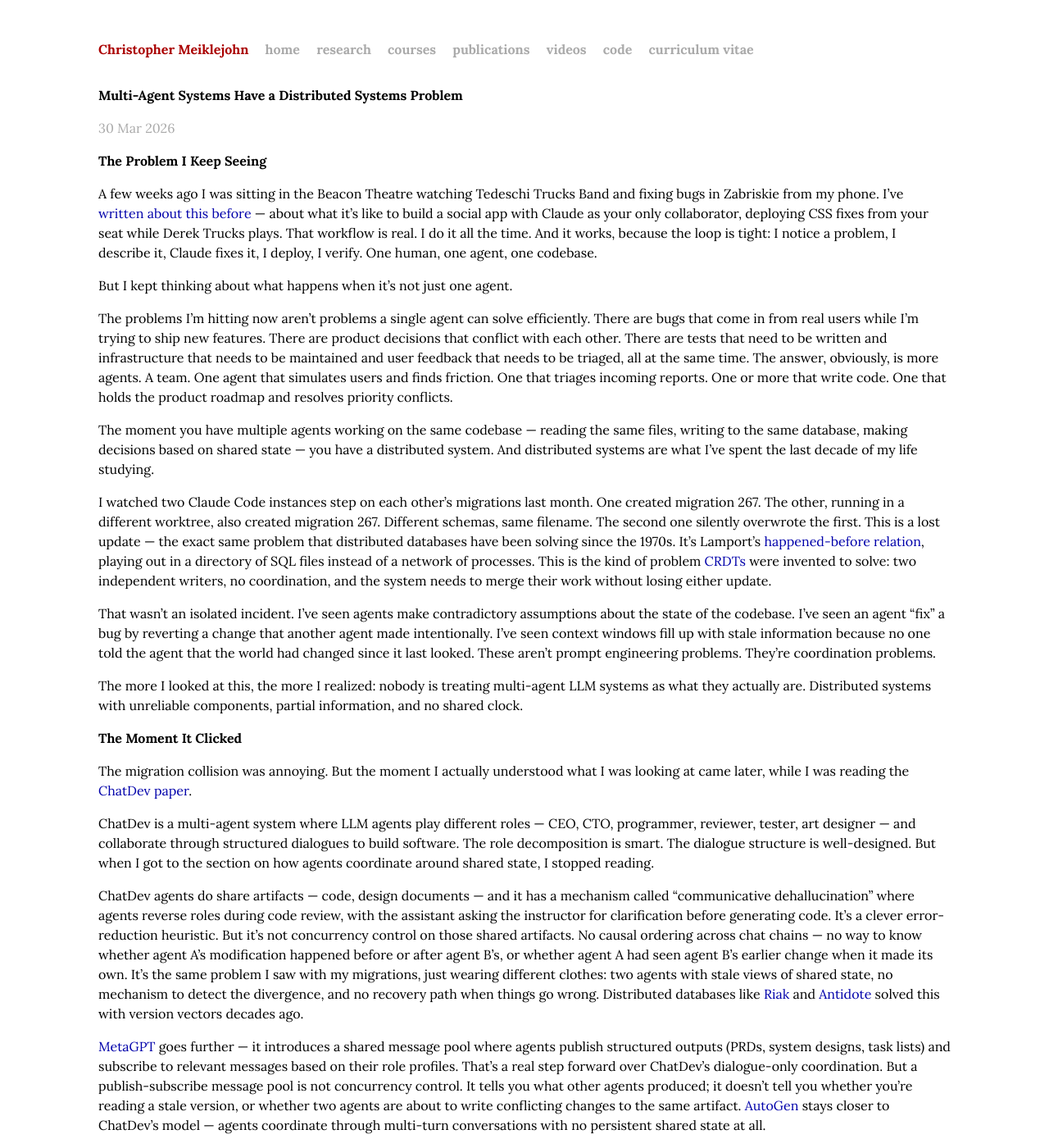
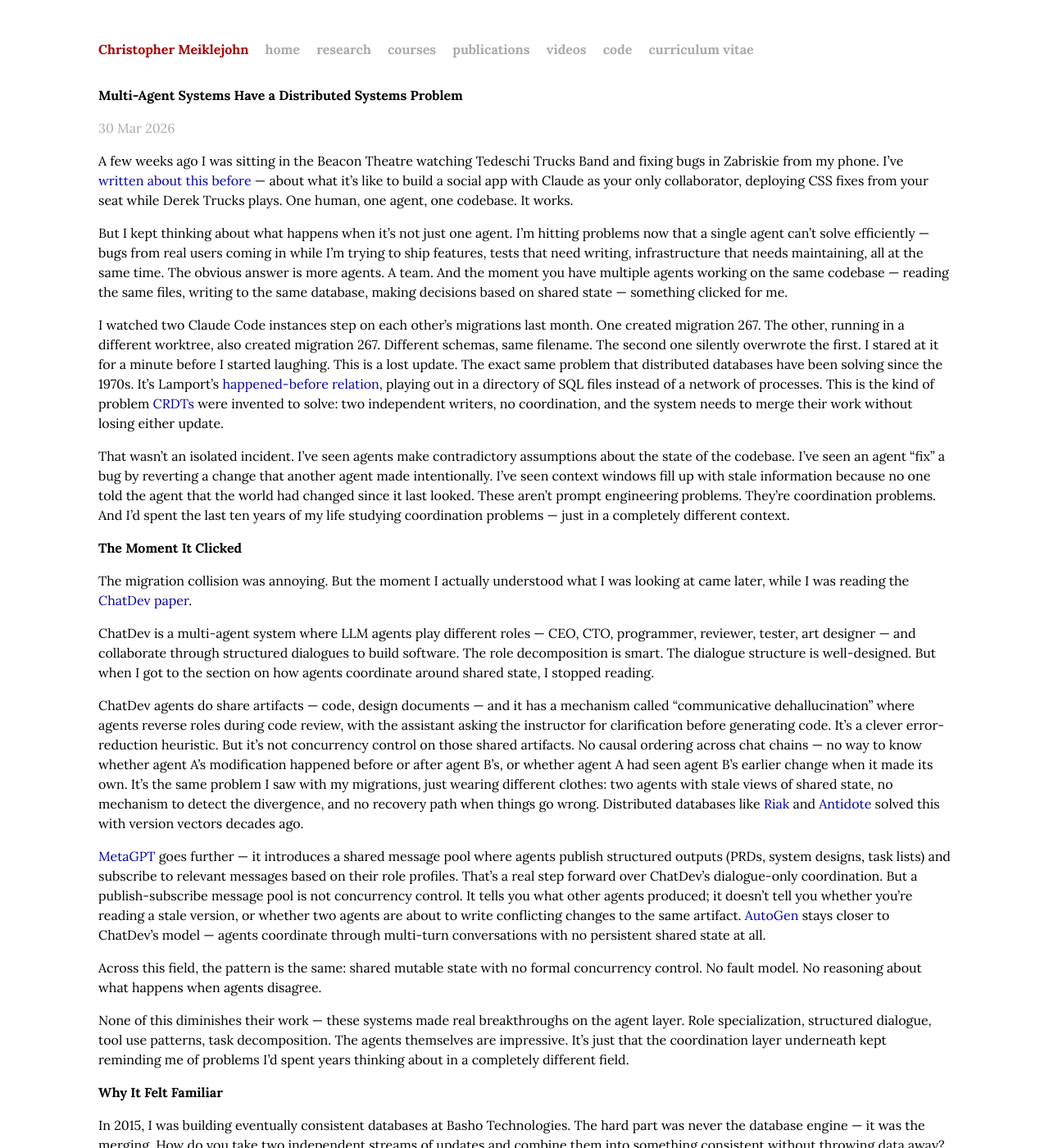
Before and after one commit to cmeiklejohn/cmeiklejohn.github.io, a Jekyll site: the page built from _posts/2026-03-30-caucus.markdown, in a window 1280 px wide and 1400 px high. Shown: the whole window at 82% size. Built offline with Jekyll 4.4.1, drawn with Linux system fonts in a browser that asks for light colours; some web fonts are replaced; some of the changed text lies outside the part shown.

Commit message:
Reframe as epiphany story, more humble and curious
- Removed section headers that sounded like a pitch deck
- "The Problem I Keep Seeing" → opens directly with the story
- "We've Seen This Before" → "Why It Felt Familiar"
- "My contribution was" → "I spent my PhD working on"
- "The thread connecting these projects is the same one I'm pulling
  on now" → "I didn't plan for any of this to be relevant to AI"
- "That's the gap" → "I'm genuinely not sure how much of it transfers"
- Closing is now curiosity ("the part I find genuinely exciting to
  think about") not assertion

https://claude.ai/code/session_018mjBVoMgWwm8eLhnnMXsGy

```diff
--- a/_posts/2026-03-30-caucus.markdown
+++ b/_posts/2026-03-30-caucus.markdown
@@ -6,21 +6,13 @@ group: ai
 categories: ai agents distributed zabriskie
 ---
 
-## The Problem I Keep Seeing
+A few weeks ago I was sitting in the Beacon Theatre watching Tedeschi Trucks Band and fixing bugs in Zabriskie from my phone. I've [written about this before](/ai/zabriskie/development/2026/03/29/the-show-is-happening-right-now-and-nothing-works.html) — about what it's like to build a social app with Claude as your only collaborator, deploying CSS fixes from your seat while Derek Trucks plays. One human, one agent, one codebase. It works.
 
-A few weeks ago I was sitting in the Beacon Theatre watching Tedeschi Trucks Band and fixing bugs in Zabriskie from my phone. I've [written about this before](/ai/zabriskie/development/2026/03/29/the-show-is-happening-right-now-and-nothing-works.html) — about what it's like to build a social app with Claude as your only collaborator, deploying CSS fixes from your seat while Derek Trucks plays. That workflow is real. I do it all the time. And it works, because the loop is tight: I notice a problem, I describe it, Claude fixes it, I deploy, I verify. One human, one agent, one codebase.
+But I kept thinking about what happens when it's not just one agent. I'm hitting problems now that a single agent can't solve efficiently — bugs from real users coming in while I'm trying to ship features, tests that need writing, infrastructure that needs maintaining, all at the same time. The obvious answer is more agents. A team. And the moment you have multiple agents working on the same codebase — reading the same files, writing to the same database, making decisions based on shared state — something clicked for me.
 
-But I kept thinking about what happens when it's not just one agent.
+I watched two Claude Code instances step on each other's migrations last month. One created migration 267. The other, running in a different worktree, also created migration 267. Different schemas, same filename. The second one silently overwrote the first. I stared at it for a minute before I started laughing. This is a lost update. The exact same problem that distributed databases have been solving since the 1970s. It's Lamport's [happened-before relation](https://lamport.azurewebsites.net/pubs/time-clocks.pdf), playing out in a directory of SQL files instead of a network of processes. This is the kind of problem [CRDTs](https://hal.inria.fr/inria-00555588) were invented to solve: two independent writers, no coordination, and the system needs to merge their work without losing either update.
 
-The problems I'm hitting now aren't problems a single agent can solve efficiently. There are bugs that come in from real users while I'm trying to ship new features. There are product decisions that conflict with each other. There are tests that need to be written and infrastructure that needs to be maintained and user feedback that needs to be triaged, all at the same time. The answer, obviously, is more agents. A team. One agent that simulates users and finds friction. One that triages incoming reports. One or more that write code. One that holds the product roadmap and resolves priority conflicts.
-
-The moment you have multiple agents working on the same codebase — reading the same files, writing to the same database, making decisions based on shared state — you have a distributed system. And distributed systems are what I've spent the last decade of my life studying.
-
-I watched two Claude Code instances step on each other's migrations last month. One created migration 267. The other, running in a different worktree, also created migration 267. Different schemas, same filename. The second one silently overwrote the first. This is a lost update — the exact same problem that distributed databases have been solving since the 1970s. It's Lamport's [happened-before relation](https://lamport.azurewebsites.net/pubs/time-clocks.pdf), playing out in a directory of SQL files instead of a network of processes. This is the kind of problem [CRDTs](https://hal.inria.fr/inria-00555588) were invented to solve: two independent writers, no coordination, and the system needs to merge their work without losing either update.
-
-That wasn't an isolated incident. I've seen agents make contradictory assumptions about the state of the codebase. I've seen an agent "fix" a bug by reverting a change that another agent made intentionally. I've seen context windows fill up with stale information because no one told the agent that the world had changed since it last looked. These aren't prompt engineering problems. They're coordination problems.
-
-The more I looked at this, the more I realized: nobody is treating multi-agent LLM systems as what they actually are. Distributed systems with unreliable components, partial information, and no shared clock.
+That wasn't an isolated incident. I've seen agents make contradictory assumptions about the state of the codebase. I've seen an agent "fix" a bug by reverting a change that another agent made intentionally. I've seen context windows fill up with stale information because no one told the agent that the world had changed since it last looked. These aren't prompt engineering problems. They're coordination problems. And I'd spent the last ten years of my life studying coordination problems — just in a completely different context.
 
 ## The Moment It Clicked
 
@@ -34,25 +26,23 @@ ChatDev agents do share artifacts — code, design documents — and it has a me
 
 Across this field, the pattern is the same: shared mutable state with no formal concurrency control. No fault model. No reasoning about what happens when agents disagree.
 
-I don't say this to diminish their work. These systems made real breakthroughs on the agent layer — role specialization, structured dialogue, tool use patterns, task decomposition. The agents themselves are impressive. But the coordination layer underneath them is exactly the problem space that distributed systems research has been working on for decades, and I kept recognizing failure modes I'd seen before.
+None of this diminishes their work — these systems made real breakthroughs on the agent layer. Role specialization, structured dialogue, tool use patterns, task decomposition. The agents themselves are impressive. It's just that the coordination layer underneath kept reminding me of problems I'd spent years thinking about in a completely different field.
 
-## We've Seen This Before
-
-The reason I recognize these problems is that I spent a decade working on them in a different context.
+## Why It Felt Familiar
 
 In 2015, I was building eventually consistent databases at Basho Technologies. The hard part was never the database engine — it was the merging. How do you take two independent streams of updates and combine them into something consistent without throwing data away?
 
 That question spawned an entire research program. The foundational work on Conflict-Free Replicated Data Types by [Shapiro et al.](https://hal.inria.fr/inria-00555588) showed that certain data structures are mathematically guaranteed to merge correctly regardless of the order updates arrive or whether the network partitions — no consensus protocol, no leader election, no locking. The EU's [SyncFree project](https://syncfree.lip6.fr) built on that foundation, bringing together researchers across Europe to make CRDTs practical for large-scale systems — producing [Antidote](https://www.antidotedb.eu/), a CRDT-native database, and a body of work on [highly available transactions](https://haslab.wordpress.com/2015/07/07/antidote-the-cure-for-your-cloud-database/) over replicated state.
 
-[Lasp](https://arxiv.org/abs/1510.07191), which I worked on during my PhD, took the CRDT thinking a step further: instead of just using CRDTs as data structures, Lasp made them the basis for coordination-free distributed programming. Programs in Lasp computed over CRDTs directly — maps, filters, folds — so the entire application inherited their convergence guarantees. As part of SyncFree's partnership with [Rovio Entertainment](https://www.rovio.com/), we demonstrated that CRDTs could be used at scale in controlled experiments with real outcomes, running Lasp on over 1,000 nodes on AWS — at the time, one of the largest CRDT deployments in academic research. It ended up in LoJack's stolen car recovery service across South America. That work received the PPDP 10-year most influential paper award last year.
+I spent my PhD working on [Lasp](https://arxiv.org/abs/1510.07191), which tried to take the CRDT thinking a step further: instead of just using CRDTs as data structures, Lasp made them the basis for coordination-free distributed programming. Programs in Lasp computed over CRDTs directly — maps, filters, folds — so the entire application inherited their convergence guarantees. As part of SyncFree's partnership with [Rovio Entertainment](https://www.rovio.com/), we demonstrated that CRDTs could be used at scale in controlled experiments with real outcomes, running Lasp on over 1,000 nodes on AWS — at the time, one of the largest CRDT deployments in academic research. It ended up in LoJack's stolen car recovery service across South America. That work received the PPDP 10-year most influential paper award last year.
 
 Then came [Partisan](https://arxiv.org/abs/1802.02652), a distributed runtime that gave us control over the network layer: swap topologies, interpose on every message, inject faults directly into the runtime. And then [Filibuster](https://www.filibuster.cloud), which extracted those fault injection ideas and applied them to microservices — systematically injecting timeouts, connection errors, and unexpected responses into HTTP and gRPC calls to catch bugs during development instead of production.
 
-The thread connecting all of this work is a single question: how do independent processes coordinate in the presence of partial failure?
+I didn't plan for any of this to be relevant to AI. But the thread connecting all of this work is a single question — how do independent processes coordinate in the presence of partial failure? — and that's exactly the question that multi-agent systems are now running into.
 
 ## Why This Is Inevitable
 
-Here's the thing people miss about multi-agent systems: the distributed systems problems aren't a bug. They're not an artifact of bad architecture or missing features. They're an inevitable consequence of having multiple autonomous processes that share state. Every multi-agent system, no matter how it's built, will hit the same categories of failure.
+Here's what I think people are missing about multi-agent systems: the distributed systems problems aren't a bug. They're not an artifact of bad architecture or missing features. They're an inevitable consequence of having multiple autonomous processes that share state. Every multi-agent system, no matter how it's built, will hit the same categories of failure.
 
 **Conflicts and stale reads.** Two agents modify the same file concurrently — one's changes get silently lost. Or worse: an agent reads the issue tracker, picks a bug, starts coding a fix, but another agent resolved that bug ten minutes ago. Redundant work based on stale state. In distributed databases, this is why we have version vectors and causal consistency. In multi-agent systems, nobody's even tracking it.
 
@@ -64,9 +54,9 @@ Here's the thing people miss about multi-agent systems: the distributed systems
 
 These aren't hypothetical concerns. I've hit every one of them building Zabriskie with multiple Claude Code instances. And they emerge in any multi-agent architecture regardless of how clever the prompt engineering is, because they're properties of the architecture itself — multiple writers, no shared clock, partial failure.
 
-What's interesting to me is that these are all problems with known solutions. Distributed systems research has spent fifty years developing formal models for concurrent access, data structures that merge automatically, and techniques for systematically testing every failure mode. None of this has made it into the multi-agent stack yet.
+What fascinates me is that these are all problems with known solutions — or at least, known solutions in the distributed systems world. Fifty years of research on formal models for concurrent access, data structures that merge automatically, techniques for systematically testing every failure mode. None of this has made it into the multi-agent stack yet. And I'm genuinely not sure how much of it transfers cleanly.
 
-The question I keep coming back to is whether the solutions transfer. Lasp showed that if you build on CRDTs, convergence comes for free — but LLM agents aren't database replicas. They hallucinate. They lose context. They make confident decisions based on incomplete information. Partisan and Filibuster showed you can systematically verify coordination by injecting every failure you can think of — but the failure modes for agents (context overflow, hallucinated fixes, contradictory beliefs) are different from network partitions and crashed processes. The structural parallels are strong, but the open research question is whether the techniques actually carry over, and what has to change when they do.
+Lasp showed that if you build on CRDTs, convergence comes for free — but LLM agents aren't database replicas. They hallucinate. They lose context. They make confident decisions based on incomplete information. Partisan and Filibuster showed you can systematically verify coordination by injecting every failure you can think of — but the failure modes for agents (context overflow, hallucinated fixes, contradictory beliefs) are strange new versions of network partitions and crashed processes. The structural parallels are strong. Whether the techniques actually carry over, and what has to change when they do — that's the part I find genuinely exciting to think about.
 
 *In a [follow-up post](/ai/agents/distributed/zabriskie/2026/04/03/caucus-system-design.html), I dig into specific experiments: what happens when you actually try to apply CRDTs, vector clocks, and fault injection to a multi-agent system?*
 
```
